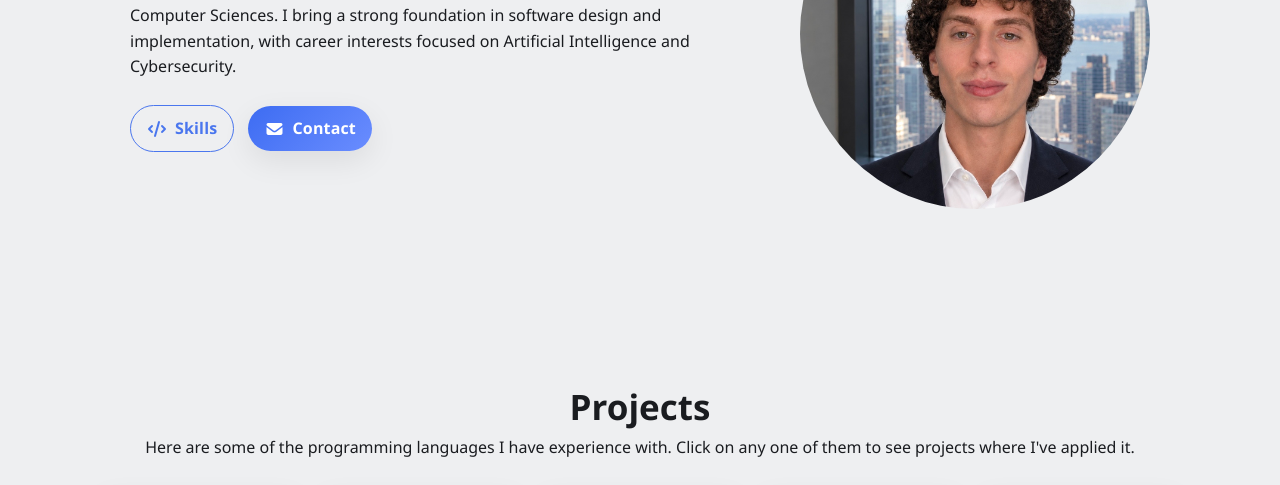
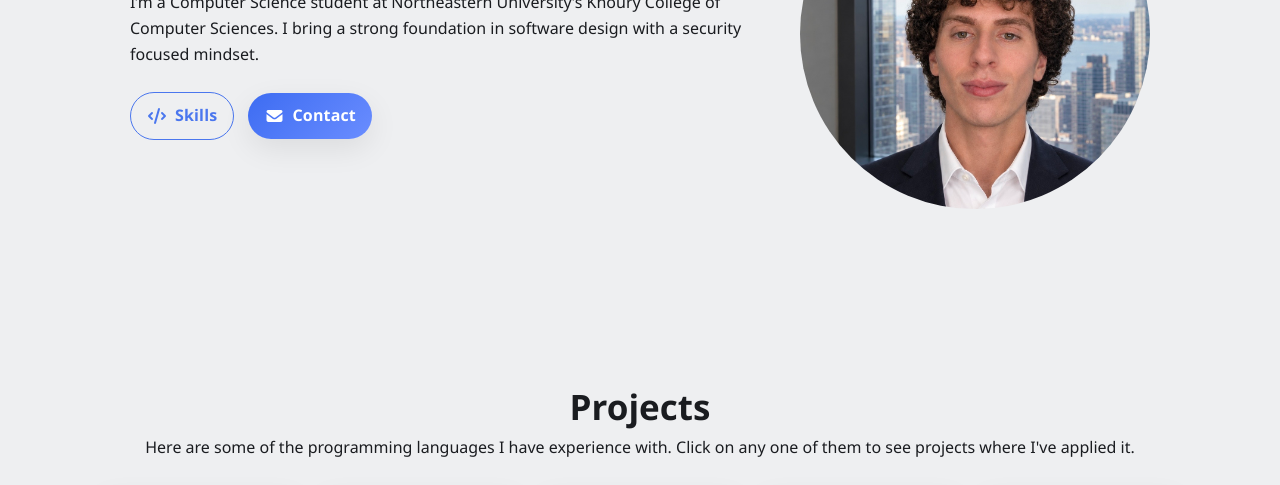
Before and after one commit to MichaelGrassi/michaelgrassi.github.io, a plain HTML site: page index.html in a window 1280 px wide. Shown: the part 321-806 px from the top of the page. Drawn offline with Linux system fonts and the light colour scheme.

Commit message:
changed bio

```diff
--- a/index.html
+++ b/index.html
@@ -49,8 +49,7 @@ referrerpolicy="no-referrer" />
             <h2>Hi, I'm Michael👋</h2>
             <p>I’m a Computer Science student at Northeastern University’s
                 Khoury College of Computer Sciences. I bring a strong foundation
-                in software design and implementation, with career interests focused
-                on Artificial Intelligence and Cybersecurity.</p>
+                in software design with a security focused mindset.</p>
 
         <div class="links">
             <a class="button button-outline" href="#skills">
```
